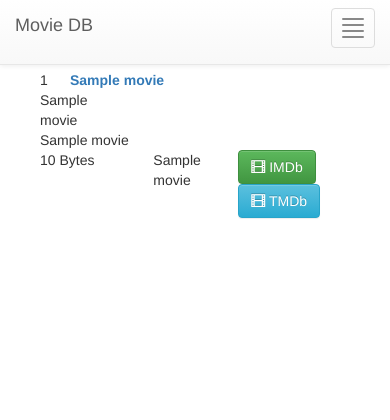
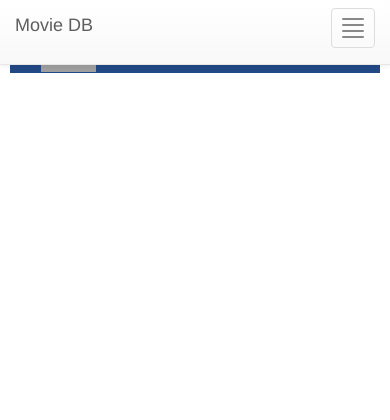
Before and after one commit to LobsterBandit/Movie_DB_App, a Flask app: template app/Templates/movie_3d.html in a window 390 px wide. Shown: the top 420 px of the page. Run offline with Flask 2, Linux system fonts and the light colour scheme; the template is opened without the code that fills it: most values are stand-ins (such as "Sample title", 1, 10 or a date in 2020); some libraries are stand-ins or nearby versions; grey boxes are pictures that could not be loaded.

Commit message:
Updated html/css

```diff
--- a/app/Templates/base.html
+++ b/app/Templates/base.html
@@ -12,7 +12,7 @@
 			<title>Welcome to My Movie DB</title>
 		{% endif %}
 	</head>
-	<body style="margin-left: 10px; margin-right: 10px; padding-top: 70px">
+	<body style="margin-left: 10px; margin-right: 10px;">
 		<nav class="navbar navbar-default navbar-fixed-top">
 			<div class="container-fluid">
 				<div class="navbar-header">
--- a/app/Templates/index.html
+++ b/app/Templates/index.html
@@ -36,7 +36,7 @@
     }
     </style>
     <a href="/movie/{{ background[2] }}" title="{{ background[1] }}" class="bg"></a>
-	<div class="jumbotron" id="jumbo">
+	<div class="jumbotron offsetnav" id="jumbo">
 		<h1><strong>Welcome to Darin's Movie DB!</strong></h1>
 		<p><strong>Choose an option from the menu bar or click the background image to get started!</strong></p>
 		<p><a class="btn btn-primary btn-lg" href="/list/" role="button">Get Started!</a></p>
--- a/app/Templates/movie_3d.html
+++ b/app/Templates/movie_3d.html
@@ -1,37 +1,12 @@
 {% extends "base.html" %}
 
 {% block content %}
-	<div class="container-fluid">
-		<div class="row-fluid row-center">
+    <div class="container-fluid offsetnav posterwallbg">
+        <div class="row-fluid">
             {% for movie in movies %}
-				<div class="col-xs-1">
-					{{ loop.index }}						<!--result number-->
-				</div>
-				<div class="col-xs-10 col-md-3">
-					<strong><a href="/movie/{{ movie[8] }}" >{{ movie[4] }}</a></strong>			<!--title-->
-				</div>
-				<div class="col-xs-1">
-					{{ movie[5] }}							<!--year-->
-				</div>
-				<div class="col-xs-12 col-md-3" align=left>
-					<div>
-						{{ movie[3][:50] }}						<!--path-->
-					</div>
-				</div>
-				<div class="col-xs-4 col-md-1">
-					{{ movie[2]|filesizeformat() }}	<!--size-->
-				</div>
-				<div class="col-xs-3 col-md-1">
-					{{ movie[9] }}							<!--rating-->
-				</div>
-				<div class="col-xs-4 col-md-2">
-					<a class="btn btn-success" target="_blank" href="https://www.imdb.com/title/{{ movie[8] }}" role="button">
-						<span class="glyphicon glyphicon-film"></span>
-						IMDb
-					</a>
-					<a class="btn btn-info" target="_blank" href="https://www.tmdb.org/movie/{{ movie[6] }}">
-						<span class="glyphicon glyphicon-film"></span>
-						TMDb
+                <div class="col-xs-3 col-md-2 col-lg-2">
+                    <a href="/movie/{{ movie[8] }}" title="{{ movie[4] }}">
+                        <img src="https://image.tmdb.org/t/p/w185/{{ movie[12] }}" class="image-responsive myimgclass">
                     </a>
                 </div>
             {% endfor %}
--- a/app/Templates/movie_list.html
+++ b/app/Templates/movie_list.html
@@ -1,7 +1,7 @@
 {% extends "base.html" %}
 
 {% block content %}
-	<div class="container-fluid">
+	<div class="container-fluid offsetnav">
 		<div class="row-fluid row-center">
 				{% for movie in movies %}
 					<div class="col-xs-12 col-sm-6 col-md-4 col-lg-3">
--- a/app/Templates/recent_adds.html
+++ b/app/Templates/recent_adds.html
@@ -1,11 +1,11 @@
 {% extends "base.html" %}
 
 {% block content %}
-	<div class="container-fluid">
+	<div class="container-fluid offsetnav">
 		<div class="row-fluid row-center">
 			{% for movie in movies %}
 				<div class="col-xs-3 col-sm-2 col-md-2 col-lg-1">
-						<img src="https://image.tmdb.org/t/p/w500/{{ movie[12] }}" class="image-responsive myimgclass">
+						<a href="/movie/{{ movie[8] }}" title="{{ movie[4] }}"><img src="https://image.tmdb.org/t/p/w500/{{ movie[12] }}" class="image-responsive myimgclass"></a>
 				</div>
 				<div class="col-xs-9 col-sm-10 col-md-4 col-lg-3">
 						<h2><a href="/movie/{{ movie[8] }}" >{{ movie[4] }}</a></h2>
--- a/app/static/css/styles.css
+++ b/app/static/css/styles.css
@@ -10,9 +10,23 @@ img {
 	margin: 2% 2% 2% 2%;
 }
 
+.posterwallbg {
+    background-color: #224885;
+}
+
 .row-center {
 	height: 100%;
 	display: table-cell;
 	vertical-align: middle;
 	width: 100%;
 }
+
+.offsetnav {
+    padding-top: 30px;
+}
+
+/*.navbar-nav > li > a, .navbar-brand {
+    padding-top:5px !important; padding-bottom:0 !important;
+    height: 30px;
+}
+.navbar {min-height:30px !important;}*/
```
Also changed, not shown: app/Templates/movie_3d_old.html (added, +40 -0 lines), app/Templates/movie_page.html (+2 -29 lines). Lines whose indentation alone changed are shown as unchanged.
